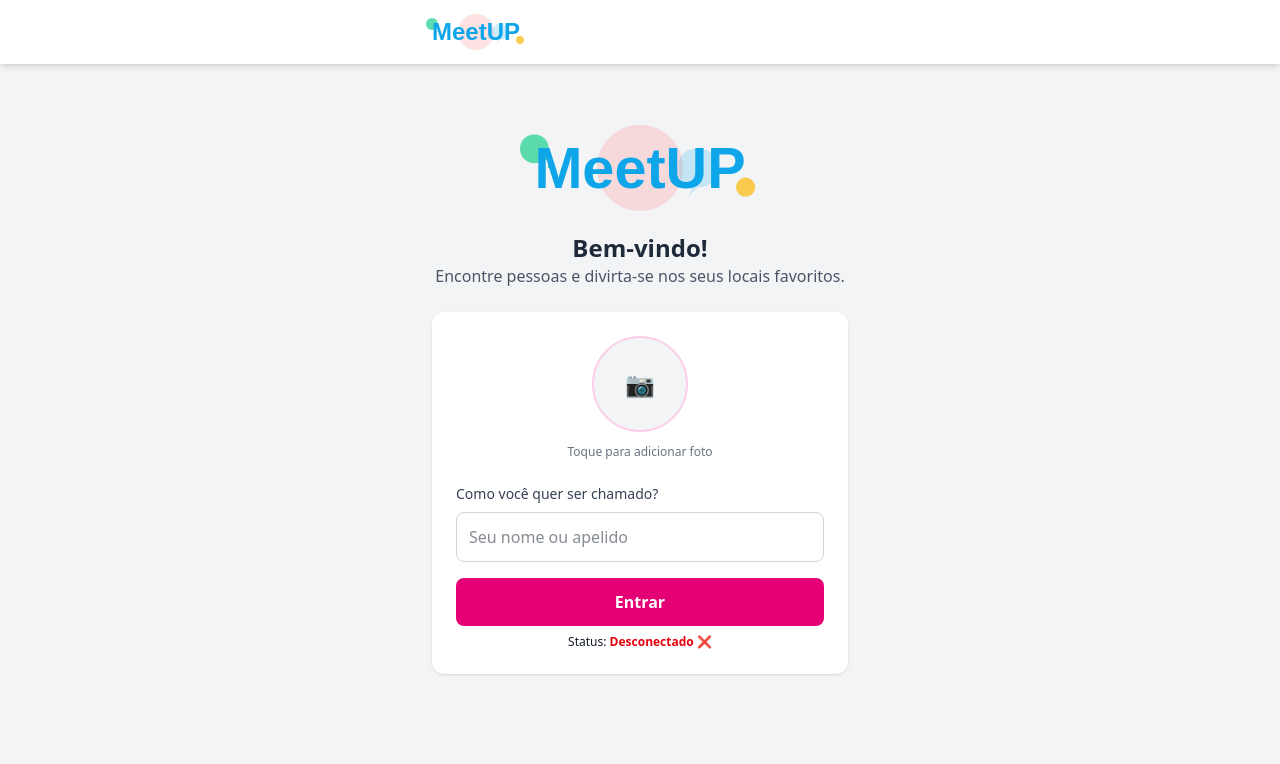
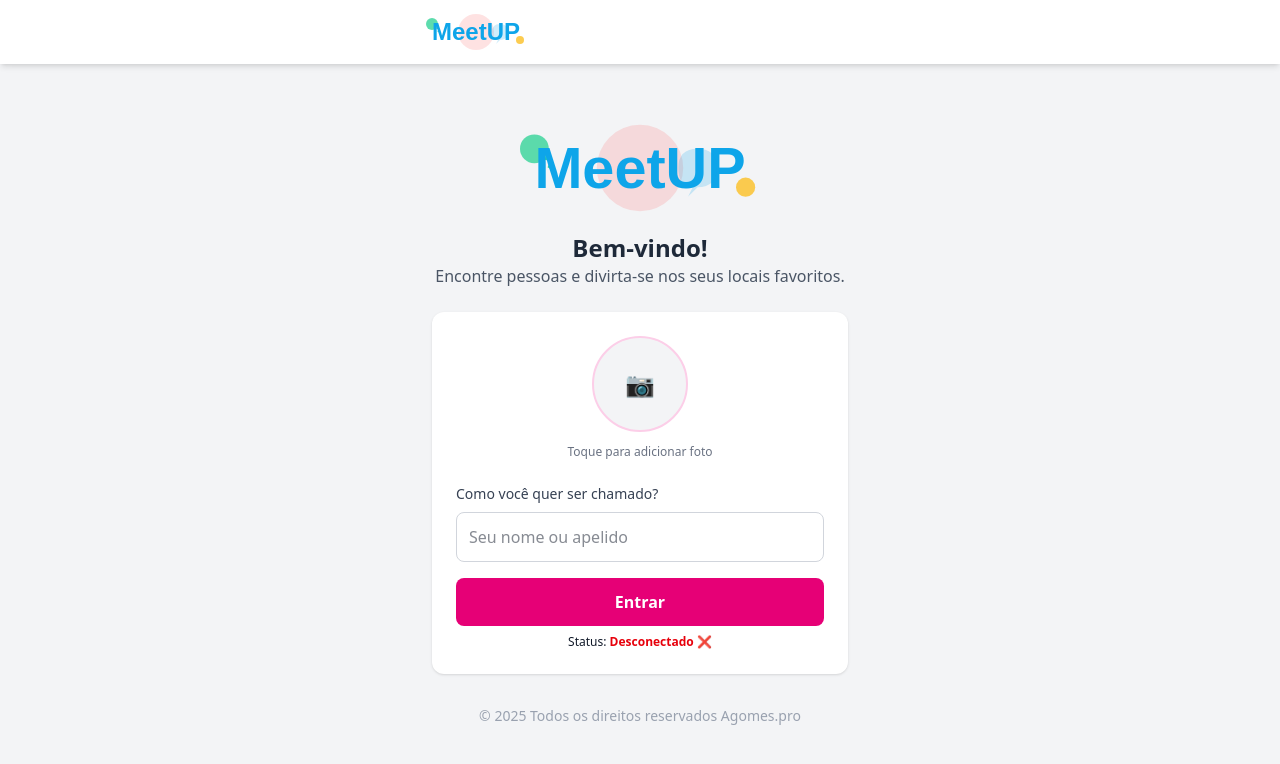
Before and after one commit to Aristides71/meetup-social, a React (Vite) app in the folder frontend/: page / in a window 1280 px wide. Shown: the top 764 px of the page. Built offline with nearby package versions, Linux system fonts and the light colour scheme.

Commit message:
Add footer with copyright info

```diff
--- a/frontend/src/App.tsx
+++ b/frontend/src/App.tsx
@@ -814,6 +814,10 @@ function App() {
           </div>
         )}
       </main>
+
+      <footer className="p-4 text-center text-gray-400 text-sm mt-auto">
+        &copy; {new Date().getFullYear()} Todos os direitos reservados Agomes.pro
+      </footer>
     </div>
   );
 }
```
